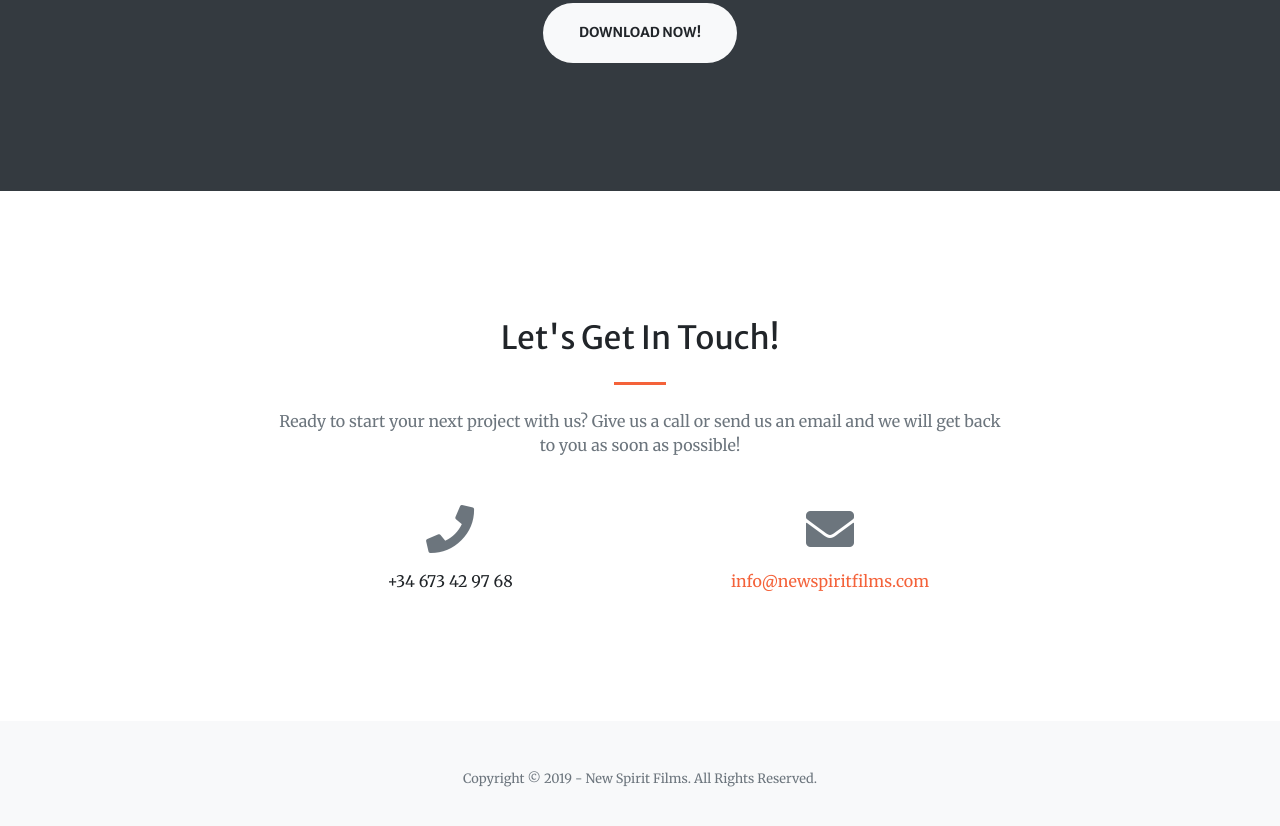
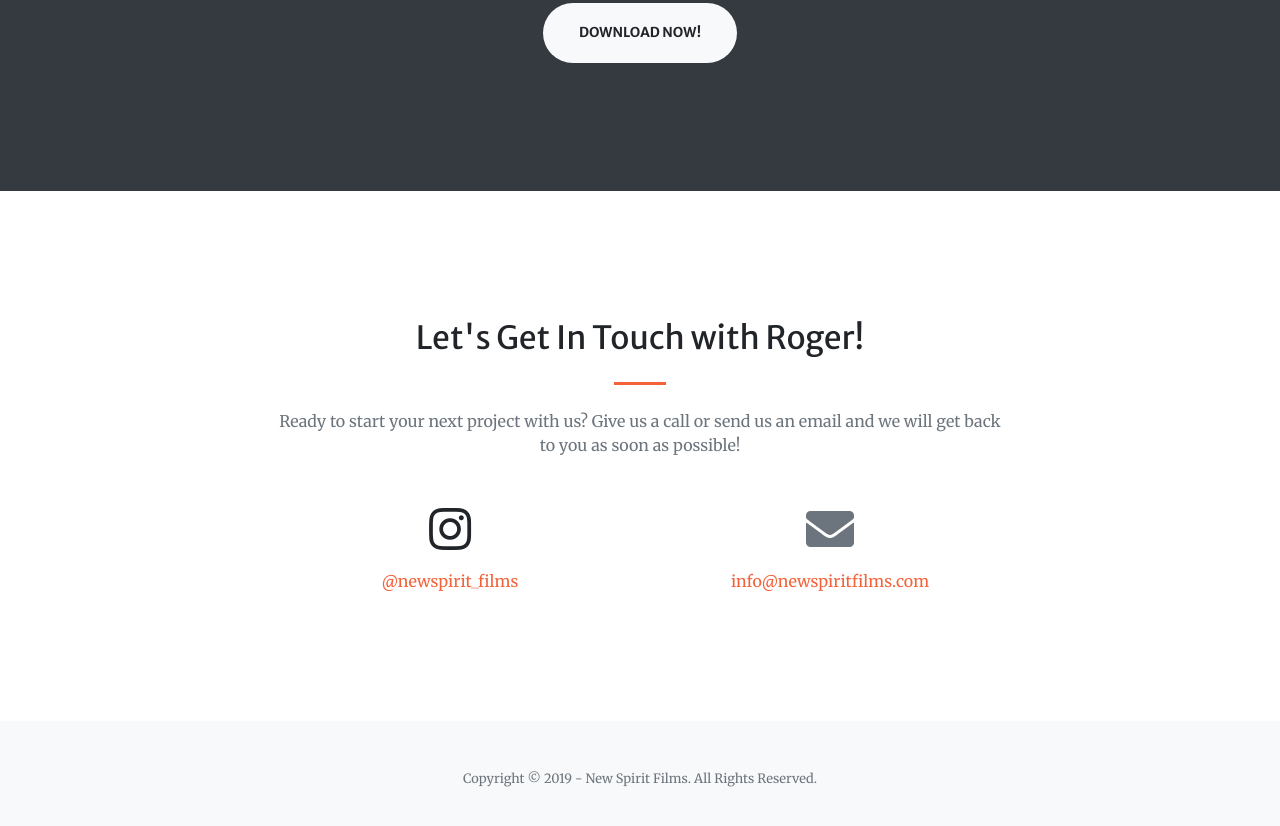
Before and after one commit to new-spirit-films/newspirit_webpage, a website with bundled scripts: page index.html in a window 1280 px wide. Shown: the part 2491-3317 px from the top of the page. Built offline with nearby package versions, Linux system fonts and the light colour scheme.

Commit message:
update80

```diff
--- a/index.html
+++ b/index.html
@@ -220,15 +220,15 @@
     <div class="container">
       <div class="row justify-content-center">
         <div class="col-lg-8 text-center">
-          <h2 class="mt-0">Let's Get In Touch!</h2>
+          <h2 class="mt-0">Let's Get In Touch with Roger!</h2>
           <hr class="divider my-4">
           <p class="text-muted mb-5">Ready to start your next project with us? Give us a call or send us an email and we will get back to you as soon as possible!</p>
         </div>
       </div>
       <div class="row">
         <div class="col-lg-4 ml-auto text-center">
-          <i class="fas fa-phone fa-3x mb-3 text-muted"></i>
-          <div>+34 673 42 97 68</div>
+          <i class="fab fa-instagram fa-3x mb-3" aria-hidden="true"></i>
+          <a class="d-block" href="https://instagram.com/newspirit_films">@newspirit_films</a>
         </div>
         <div class="col-lg-4 mr-auto text-center">
           <i class="fas fa-envelope fa-3x mb-3 text-muted"></i>
```
